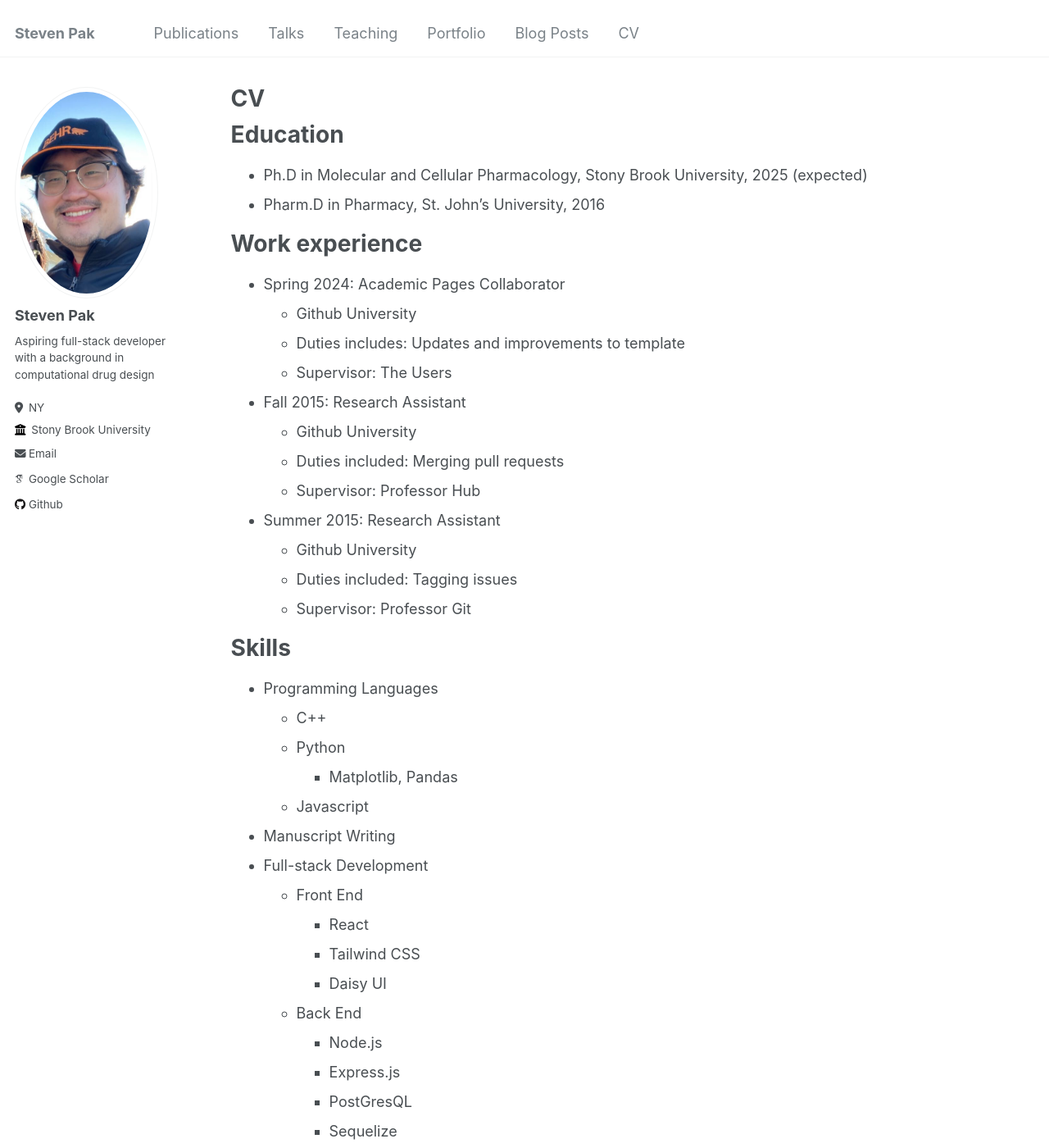
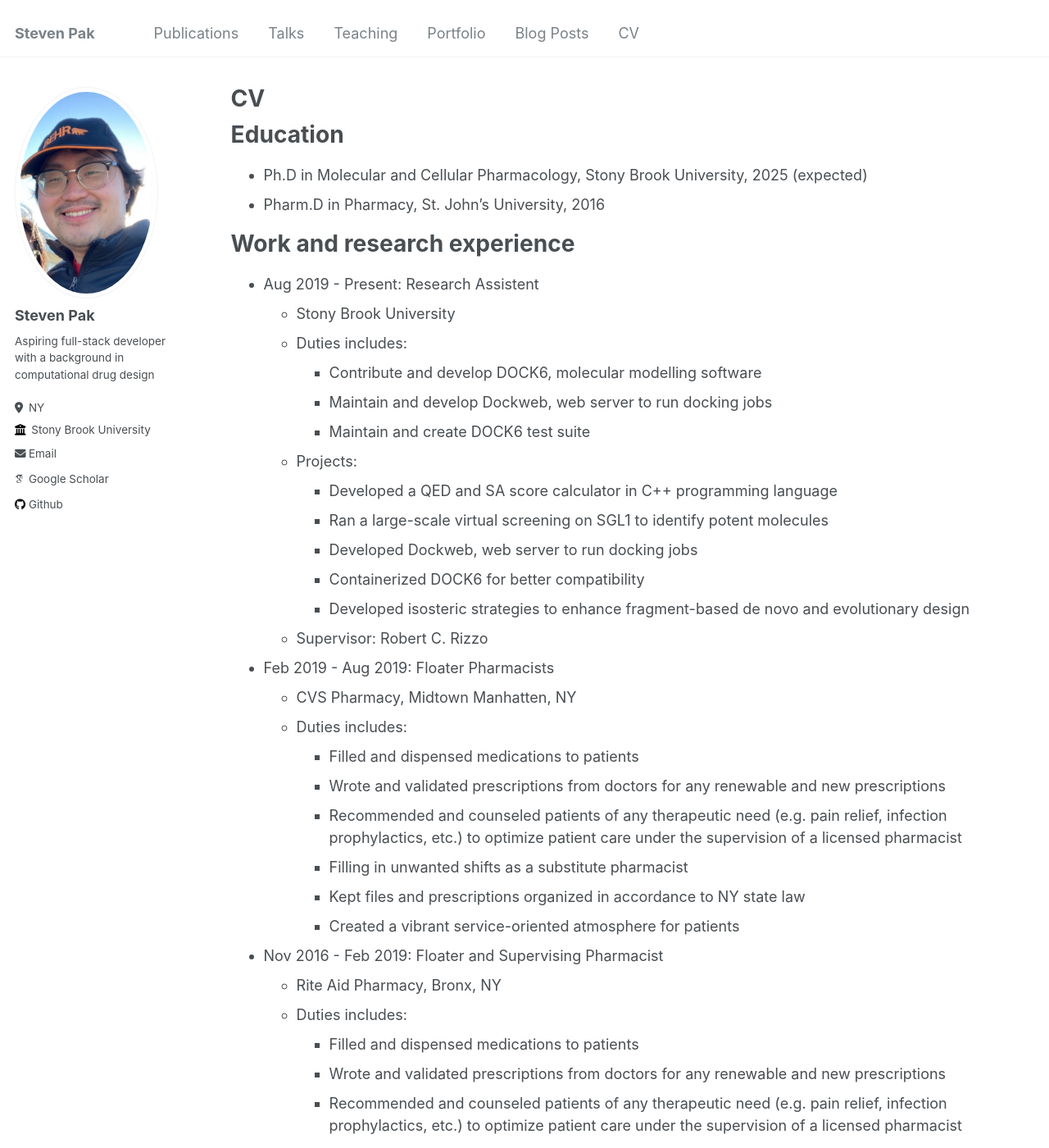
Before and after one commit to Pakman450/kapnevets, a Jekyll site: the page built from _pages/cv.md, in a window 1280 px wide and 1400 px high. Shown: the whole window at 82% size. Built offline with Jekyll 4.4.1, drawn with Linux system fonts in a browser that asks for light colours; some web fonts are replaced; some of the changed text lies outside the part shown.

Commit message:
feat: update CV

```diff
--- a/_pages/cv.md
+++ b/_pages/cv.md
@@ -14,22 +14,56 @@ Education
 * Ph.D in Molecular and Cellular Pharmacology, Stony Brook University, 2025 (expected)
 * Pharm.D in Pharmacy, St. John's University, 2016
 
-Work experience
+Work and research experience
 ======
-* Spring 2024: Academic Pages Collaborator
-  * Github University
-  * Duties includes: Updates and improvements to template
-  * Supervisor: The Users
+* Aug 2019 - Present: Research Assistent
+  * Stony Brook University
+  * Duties includes:
+    * Contribute and develop DOCK6, molecular modelling software
+    * Maintain and develop Dockweb, web server to run docking jobs
+    * Maintain and create DOCK6 test suite
+  * Projects:
+    * Developed a QED and SA score calculator in C++ programming language
+    * Ran a large-scale virtual screening on SGL1 to identify potent molecules
+    * Developed Dockweb, web server to run docking jobs
+    * Containerized DOCK6 for better compatibility
+    * Developed isosteric strategies to enhance fragment-based de novo and evolutionary design
+  * Supervisor: Robert C. Rizzo
 
-* Fall 2015: Research Assistant
-  * Github University
-  * Duties included: Merging pull requests
-  * Supervisor: Professor Hub
 
-* Summer 2015: Research Assistant
-  * Github University
-  * Duties included: Tagging issues
-  * Supervisor: Professor Git
+* Feb 2019 - Aug 2019: Floater Pharmacists
+  * CVS Pharmacy, Midtown Manhatten, NY
+  * Duties includes:
+    * Filled and dispensed medications to patients
+    * Wrote and validated prescriptions from doctors for any renewable and new prescriptions
+    * Recommended and counseled patients of any therapeutic need (e.g. pain relief, infection prophylactics, etc.) to optimize patient care
+    under the supervision of a licensed pharmacist
+    * Filling in unwanted shifts as a substitute pharmacist
+    * Kept files and prescriptions organized in accordance to NY state law
+    * Created a vibrant service-oriented atmosphere for patients
+
+
+* Nov 2016 - Feb 2019: Floater and Supervising Pharmacist
+  * Rite Aid Pharmacy, Bronx, NY
+  * Duties includes:
+    * Filled and dispensed medications to patients
+    * Wrote and validated prescriptions from doctors for any renewable and new prescriptions
+    * Recommended and counseled patients of any therapeutic need (e.g. pain relief, infection prophylactics, etc.) to optimize patient care
+    under the supervision of a licensed pharmacist
+    * Kept files and prescriptions organized in accordance to NY state law
+    * Created a vibrant service-oriented atmosphere for patients
+    * Developed strategies for the pharmacy team to tackle difficult Rite Aid metrics
+
+
+* Jan 2013 - Nov 2016: Pharmacy Intern
+  * Duane Reade Pharmacy, New Hyde Park, NY
+  * Duties includes:
+    * Performed Bin Reconciliation to maintain and organize “ready” medications
+    * Filled and dispensed medications to patients
+    * Wrote and validated prescriptions from doctors for any renewable and new prescriptions
+    * Recommended and counseled patients of any therapeutic need (e.g. pain relief, infection prophylactics, etc.)
+    to optimize patient care under the supervision of a licensed pharmacist
+
 
 Skills
 ======
@@ -71,6 +105,6 @@ Teaching
     {% include archive-single-cv.html %}
   {% endfor %}</ul>
 
-Service and leadership
+<!-- Service and leadership
 ======
-* Currently signed in to 43 different slack teams
+* Currently signed in to 43 different slack teams -->
```
